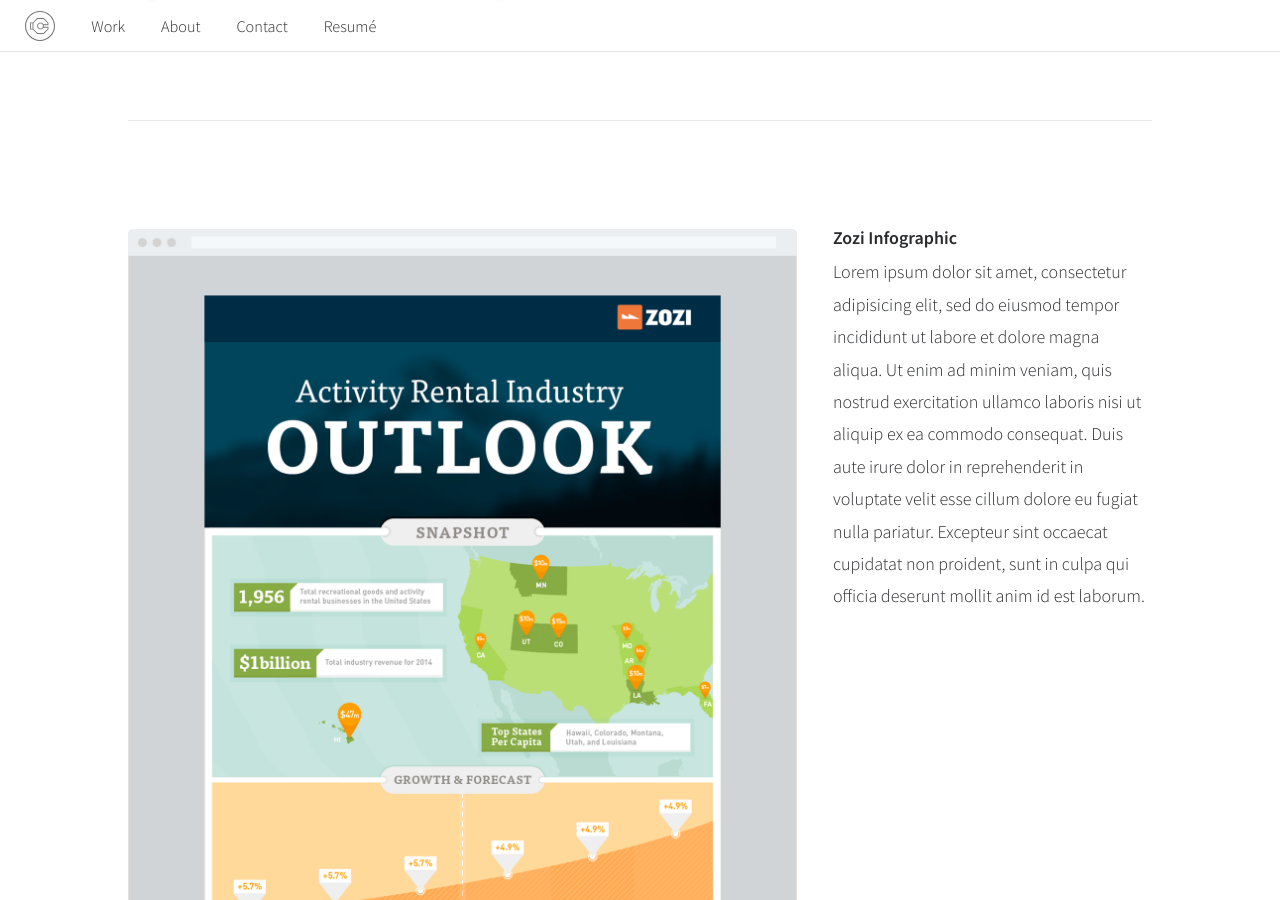
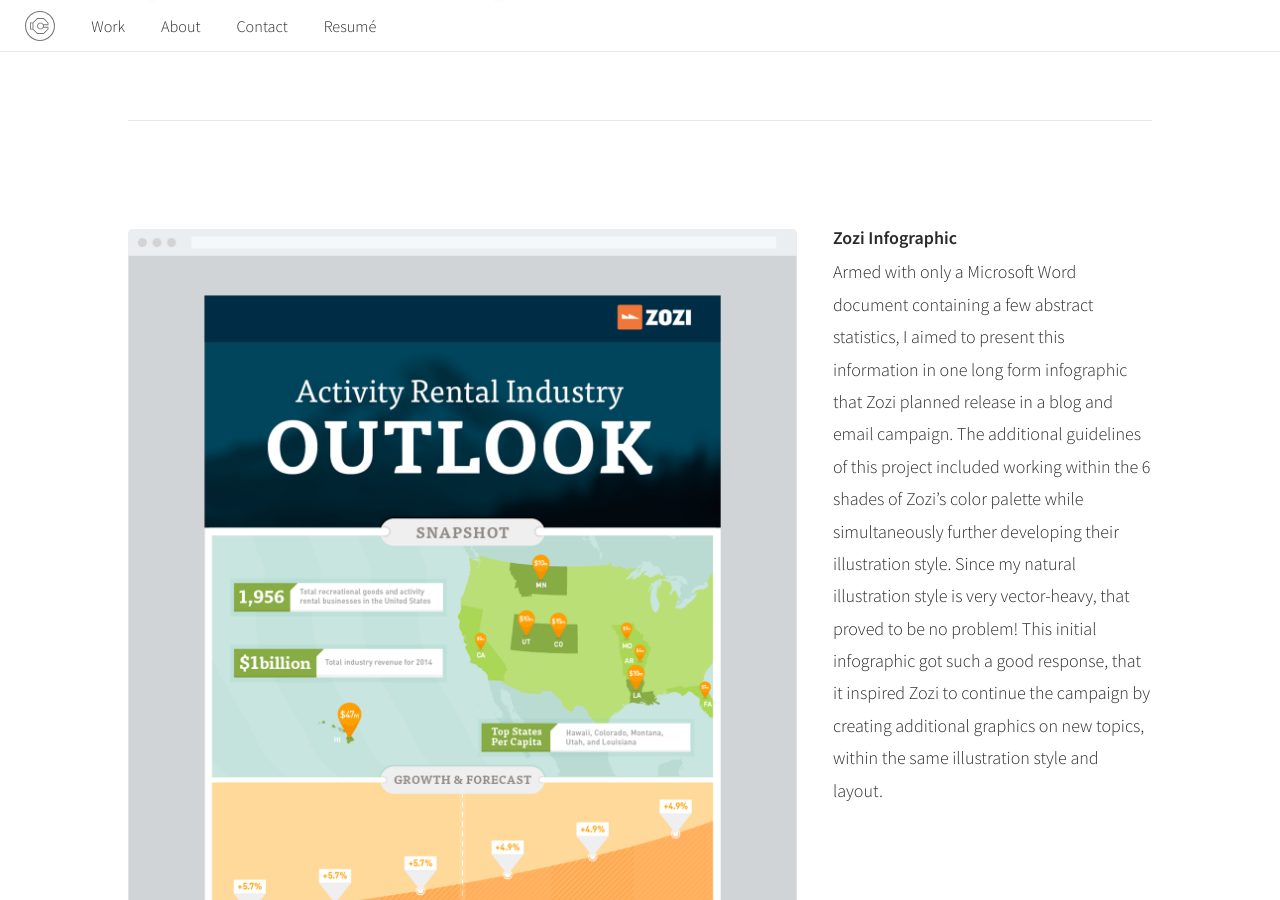
Before and after one commit to okay-cade/okay-cade.github.io, a Jekyll site: the page built from prod.html, in a window 1280 px wide and 900 px high, scrolled down 4529 px. Built offline with Jekyll 4.4.1, drawn with Linux system fonts in a browser that asks for light colours; some of the changed text lies outside the part shown.

Commit message:
Update prod.html

```diff
--- a/prod.html
+++ b/prod.html
@@ -31,12 +31,7 @@
     </div>
     <div class="l-two-up__item">
       <h4>Lotame eBook Graphics</h4>
-      <p>Lorem ipsum dolor sit amet, consectetur adipisicing elit, sed do eiusmod
-      tempor incididunt ut labore et dolore magna aliqua. Ut enim ad minim veniam,
-      quis nostrud exercitation ullamco laboris nisi ut aliquip ex ea commodo
-      consequat. Duis aute irure dolor in reprehenderit in voluptate velit esse
-      cillum dolore eu fugiat nulla pariatur. Excepteur sint occaecat cupidatat non
-      proident, sunt in culpa qui officia deserunt mollit anim id est laborum.</p>
+      <p>Let’s be honest, an ebook about data management platforms is not the most interesting subject matter in the world. Thats where I come in — to add the design flair and reader flow that keeps people engaged. In collaboration with Lotame’s copywriters, I created numerous graphs and illustrations to better communicate some of the data-heavy topics while tying in the themes of sports and teamwork present in the overall brand campaign. By breaking down information into understandable graphics, I was able to increase Lotame’s reader engagement and elevate their ebook library.</p>
     </div>
   </div>
 </section>
@@ -66,12 +61,7 @@
     </div>
     <div class="l-two-up__item">
       <h4>Zozi Infographic</h4>
-      <p>Lorem ipsum dolor sit amet, consectetur adipisicing elit, sed do eiusmod
-      tempor incididunt ut labore et dolore magna aliqua. Ut enim ad minim veniam,
-      quis nostrud exercitation ullamco laboris nisi ut aliquip ex ea commodo
-      consequat. Duis aute irure dolor in reprehenderit in voluptate velit esse
-      cillum dolore eu fugiat nulla pariatur. Excepteur sint occaecat cupidatat non
-      proident, sunt in culpa qui officia deserunt mollit anim id est laborum.</p>
+      <p>Armed with only a Microsoft Word document containing a few abstract statistics, I aimed to present this information in one long form infographic that Zozi planned release in a blog and email campaign. The additional guidelines of this project included working within the 6 shades of Zozi’s color palette while simultaneously further developing their illustration style. Since my natural illustration style is very vector-heavy, that proved to be no problem! This initial  infographic got such a good response, that it inspired Zozi to continue the campaign by creating additional graphics on new topics, within the same illustration style and layout.</p>
     </div>
   </div>
 </section>
```
